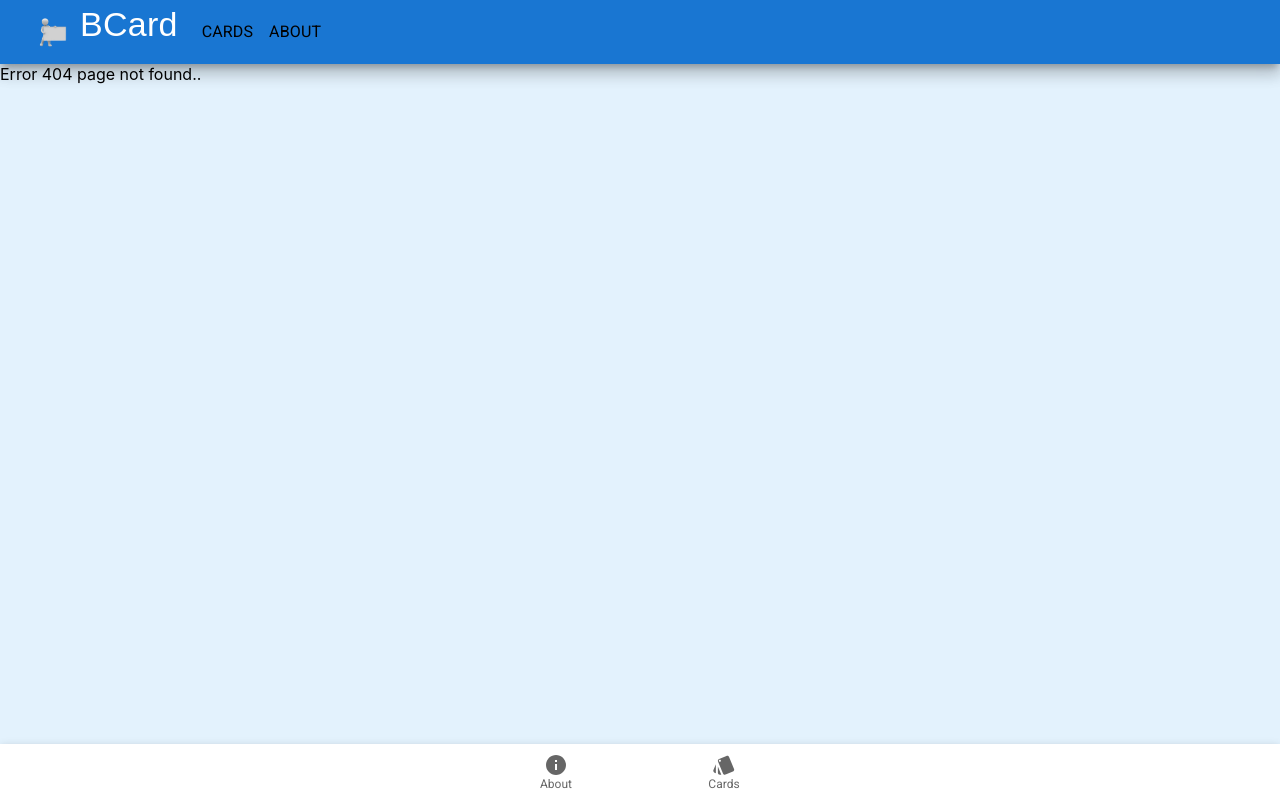
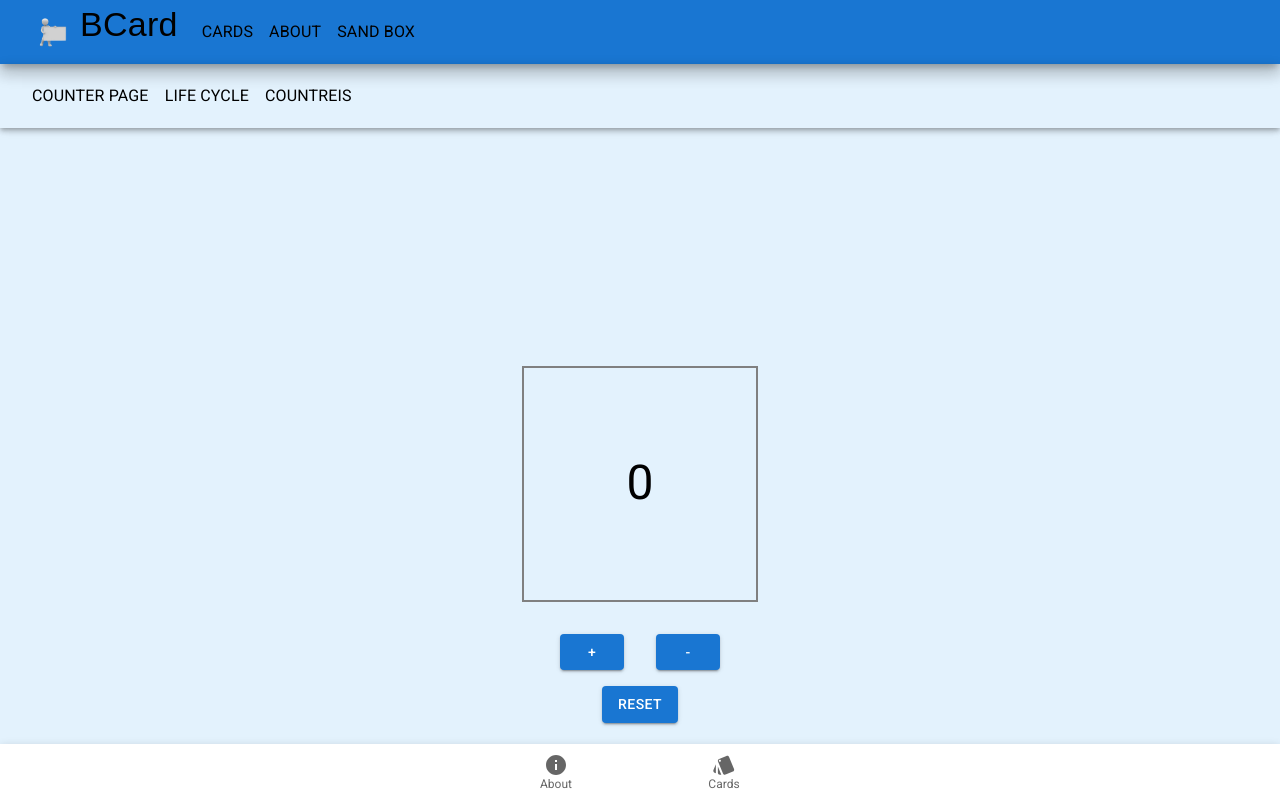
Before and after one commit to KarenMiz/CardsProjects, a React (Create React App) app in the folder cards-d100923er/: page /sandbox/counter in a window 1280 px wide. Before the commit this address had no page. Shown: the top 800 px of the page. Built offline with nearby package versions, Linux system fonts and the light colour scheme.

Commit message:
24.03.30

```diff
--- a/cards-d100923er/package.json
+++ b/cards-d100923er/package.json
@@ -10,6 +10,7 @@
     "@testing-library/jest-dom": "^5.17.0",
     "@testing-library/react": "^13.4.0",
     "@testing-library/user-event": "^13.5.0",
+    "axios": "^1.6.8",
     "react": "^18.2.0",
     "react-dom": "^18.2.0",
     "react-router-dom": "^6.22.3",
--- a/cards-d100923er/src/Cards/Pages/CardDetailsPage.jsx
+++ b/cards-d100923er/src/Cards/Pages/CardDetailsPage.jsx
@@ -11,7 +11,7 @@ export default function CardDetailsPage() {
                 title="Card Details"
                 subtitle="Here you can find all details aboud specific card"
             />
-            <Typography>ID of Card {id}</Typography>
+            <Typography>ID of Card: {id}</Typography>
         </Container>
     );
 }
--- a/cards-d100923er/src/Layout/Header/TopNavBar/left-navigation/LeftNavBar.jsx
+++ b/cards-d100923er/src/Layout/Header/TopNavBar/left-navigation/LeftNavBar.jsx
@@ -8,10 +8,11 @@ import ROUTES from '../../../../routes/routesModel'
 export default function LeftNavBar() {
     return (
         <Box>
-            <LogoIcon />
-            <Logo />
+            <LogoIcon to={ROUTES.CARDS} label={"Cards"} />
+            <Logo to= {ROUTES.CARDS} label={"Cards"} />
             <NavItem to={ROUTES.CARDS} label={"Cards"} />
             <NavItem to={ROUTES.ABOUT} label={"About"} />
+            <NavItem to={ROUTES.SANDBOX} label={"Sand Box"}/>
         </Box>
     );
 }
--- a/cards-d100923er/src/Layout/Header/TopNavBar/the-logo/Logo.jsx
+++ b/cards-d100923er/src/Layout/Header/TopNavBar/the-logo/Logo.jsx
@@ -1,13 +1,17 @@
 import { Typography } from '@mui/material'
 
+import NavBarLink from '../../../../routes/components/NavBarLink';
 
-export default function Logo() {
+
+export default function Logo({ to, sx }) {
 
   return (
     <>
-      <Typography variant='h4' sx={{ marginRight: 2, fontFamily: "fantasy", display: { sx: "none", md: "inline-flex" } }}>
-        BCard
-      </Typography>
+      <NavBarLink sx={sx} to={to}>
+        <Typography variant='h4' sx={{ marginRight: 2, fontFamily: "fantasy", display: { sx: "none", md: "inline-flex" } }}>
+          BCard
+        </Typography>
+      </NavBarLink>
 
     </>
   );
--- a/cards-d100923er/src/Layout/Header/TopNavBar/the-logo/LogoIcon.jsx
+++ b/cards-d100923er/src/Layout/Header/TopNavBar/the-logo/LogoIcon.jsx
@@ -1,10 +1,13 @@
 import { Avatar, IconButton } from '@mui/material';
 import React from 'react'
+import NavBarLink from '../../../../routes/components/NavBarLink';
 
-export default function LogoIcon() {
+export default function LogoIcon({to}) {
   return (
+    <NavBarLink to={to}>
     <IconButton >
       <Avatar src="/assets/images/business-card.png" alt='Business card icon'/>
     </IconButton>
+    </NavBarLink>
   );
 }
--- a/cards-d100923er/src/Routes/Router.jsx
+++ b/cards-d100923er/src/Routes/Router.jsx
@@ -6,6 +6,9 @@ import { Route, Routes } from 'react-router-dom'
 import ErrorPage from '../pages/ErrorPage'
 import SandBox from '../sandBox/SandBox'
 import CardDetailsPage from '../Cards/Pages/CardDetailsPage'
+import Counter from '../sandBox/Counter'
+import LifeCycle from '../sandBox/LifeCycle'
+import Countries from '../sandBox/Countries'
 
 export default function Router() {
   return (
@@ -14,9 +17,13 @@ export default function Router() {
         <Route path={ROUTES.ROOT} element={<CardPage />} />
         <Route path={ROUTES.CARDS} element={<CardPage />} />
         <Route path={ROUTES.ABOUT} element={<AboutPage />} />
-      <Route path={ROUTES.SANDBOX} element={<SandBox />} />
         <Route path={ROUTES.CARD_INFO + "/:id"} element={<CardDetailsPage />} />
-      <Route path='*' element={<ErrorPage/>} />
+        <Route path={ROUTES.SANDBOX} element={<SandBox />}>
+          <Route path="counter" element ={<Counter />} />
+          <Route path="LifeCycle" element ={<LifeCycle />} />
+          <Route path="countreis" element ={<Countries/>} />
+        </Route>
+        <Route path='*' element={<ErrorPage />} />
       </Routes>
     </div>
   );
--- a/cards-d100923er/src/Routes/components/NavBarLink.jsx
+++ b/cards-d100923er/src/Routes/components/NavBarLink.jsx
@@ -1,6 +1,5 @@
 import React from 'react'
-import { Link } from '@mui/material';
-
+import { Link } from "react-router-dom";
 export default function NavBarLink({ sx = {color:"#000"}, to, children }) {
     return (
             <Link to={to} style={{ textDecoration: 'none', ...sx }}>
--- a/cards-d100923er/src/index.js
+++ b/cards-d100923er/src/index.js
@@ -6,9 +6,9 @@ import reportWebVitals from './reportWebVitals';
 
 const root = ReactDOM.createRoot(document.getElementById('root'));
 root.render(
-  <React.StrictMode>
+
     <App />
-  </React.StrictMode>
+
 );
 
 // If you want to start measuring performance in your app, pass a function
--- a/cards-d100923er/src/sandBox/Counter.jsx
+++ b/cards-d100923er/src/sandBox/Counter.jsx
@@ -2,26 +2,31 @@ import { Box, Button, Typography } from "@mui/material";
 import React, { useEffect, useState } from "react";
 
 export default function Counter() {
-  const [Counter, setCounter] = useState(0);
-    useEffect(() => {
-        if(Counter % 7=== 0 | Counter.toString.includes("7"))
-        console.log("BOOM");
-        return () => {
-            console.log("count has unmount");
-        }
-    },[Counter]);
+  const [counter, setCounter] = useState(0);
 
+  useEffect(() => {
 
+    if  (counter % 7 === 0 || counter.toString().includes("7")) {
+      console.log("BOOM");
+    }
+
+    return () => {
+      console.log("count has unmounted");
+    };
+  }, [counter]);
 
   const increment = () => {
-    setCounter((prev) => prev +1);
+    setCounter((prev) => prev + 1);
   };
+
   const decrement = () => {
-    setCounter((prev) => prev -1);
+    setCounter((prev) => prev - 1);
   };
+
   const resetCounter = () => {
     setCounter(0);
   };
+
   return (
     <Box
       display="flex"
@@ -41,7 +46,7 @@ export default function Counter() {
         p={2}
         sx={{ border: "2px solid grey" }}
       >
-        <Typography variant="h3">{Counter}</Typography>
+        <Typography variant="h3">{counter}</Typography>
       </Box>
       <Box>
         <Button variant="contained" sx={{ mr: 4 }} onClick={increment}>
--- a/cards-d100923er/src/sandBox/Countries.jsx
+++ b/cards-d100923er/src/sandBox/Countries.jsx
@@ -1,7 +1,18 @@
-import React from 'react'
+import React, { useEffect, useState } from 'react'
+import axios from "axios";
 
 export default function Countries() {
+  const [countreisList , setcountreisList] = useState ([]);
+
+  const getAllCountreis = async () => {
+    const response = await axios.get ("https://restcountries.com/v3.1/all")
+    const data = response.data;
+    setcountreisList(data)
+  };
+
+  useEffect (()=> {
+    console.log("The Component Is Up!");},[])
   return (
-    <div>Countries</div>
+    <div>Countries!</div>
   )
 }
--- a/cards-d100923er/src/sandBox/LifeCycle.jsx
+++ b/cards-d100923er/src/sandBox/LifeCycle.jsx
@@ -10,6 +10,6 @@ export default function LifeCycle() {
 
 
   return (
-    <div>LifeCycle</div>
+    <div>LifeCycle!</div>
   )
 }
--- a/cards-d100923er/src/sandBox/SandBox.jsx
+++ b/cards-d100923er/src/sandBox/SandBox.jsx
@@ -1,15 +1,22 @@
-import { AppBar, Toolbar } from '@mui/material'
+import { AppBar, Container, Toolbar } from '@mui/material'
 import React from 'react'
-
+import NavItem from '../routes/components/NavItem'
+import { Outlet } from 'react-router-dom';
 
 export default function SandBox() {
   return (
     <>
     <AppBar position= "sticky" color="transparent">
       <Toolbar>
-
+        <NavItem to="counter" label ="Counter Page" sx={{color: "black"}}/>
+        <NavItem to="LifeCycle" label ="Life Cycle" sx={{color: "black"}}/>
+        <NavItem to="countreis" label ="countreis" sx={{color: "black"}}/>
       </Toolbar>
     </AppBar>
+
+    <Container>
+      <Outlet/>
+    </Container>
     </>
-  )
+  );
 }
```
Also changed, not shown: 1 other file (tests, documents, lock files or other folders). Lines whose indentation alone changed are shown as unchanged.
